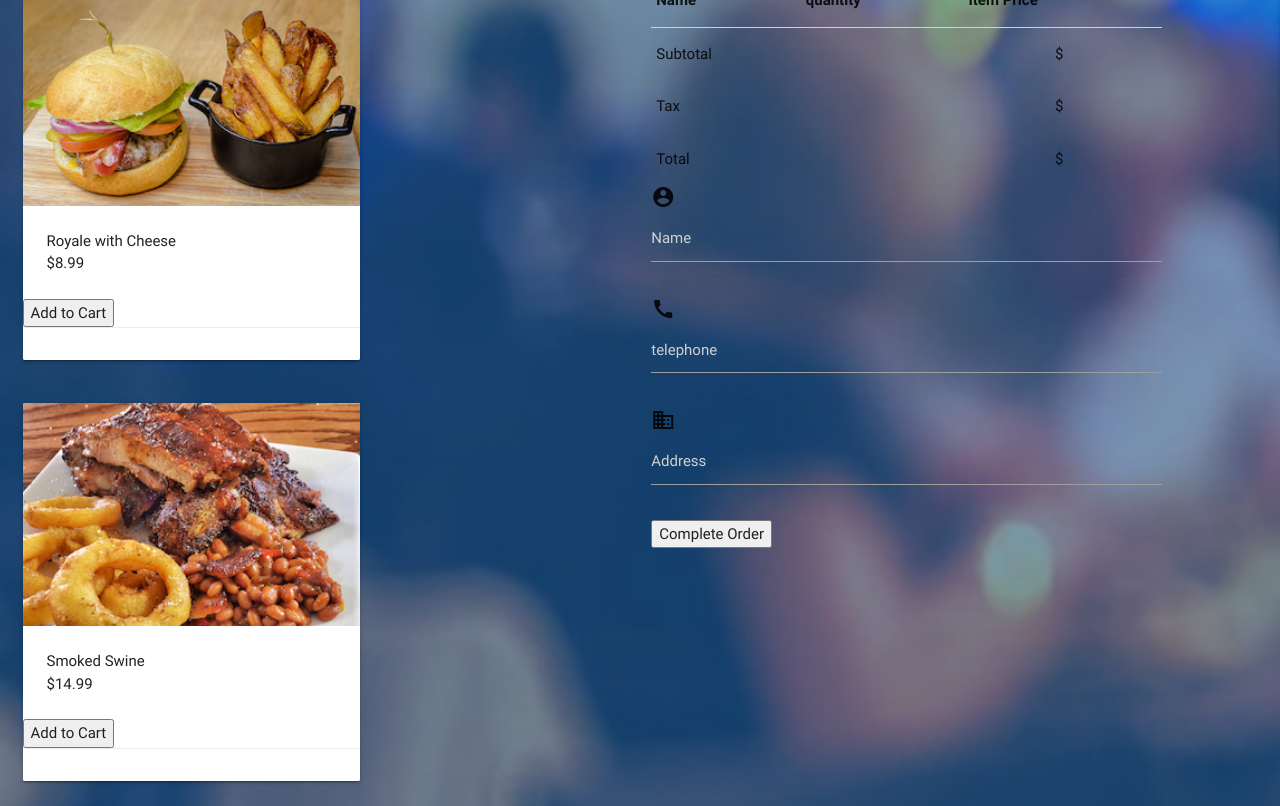
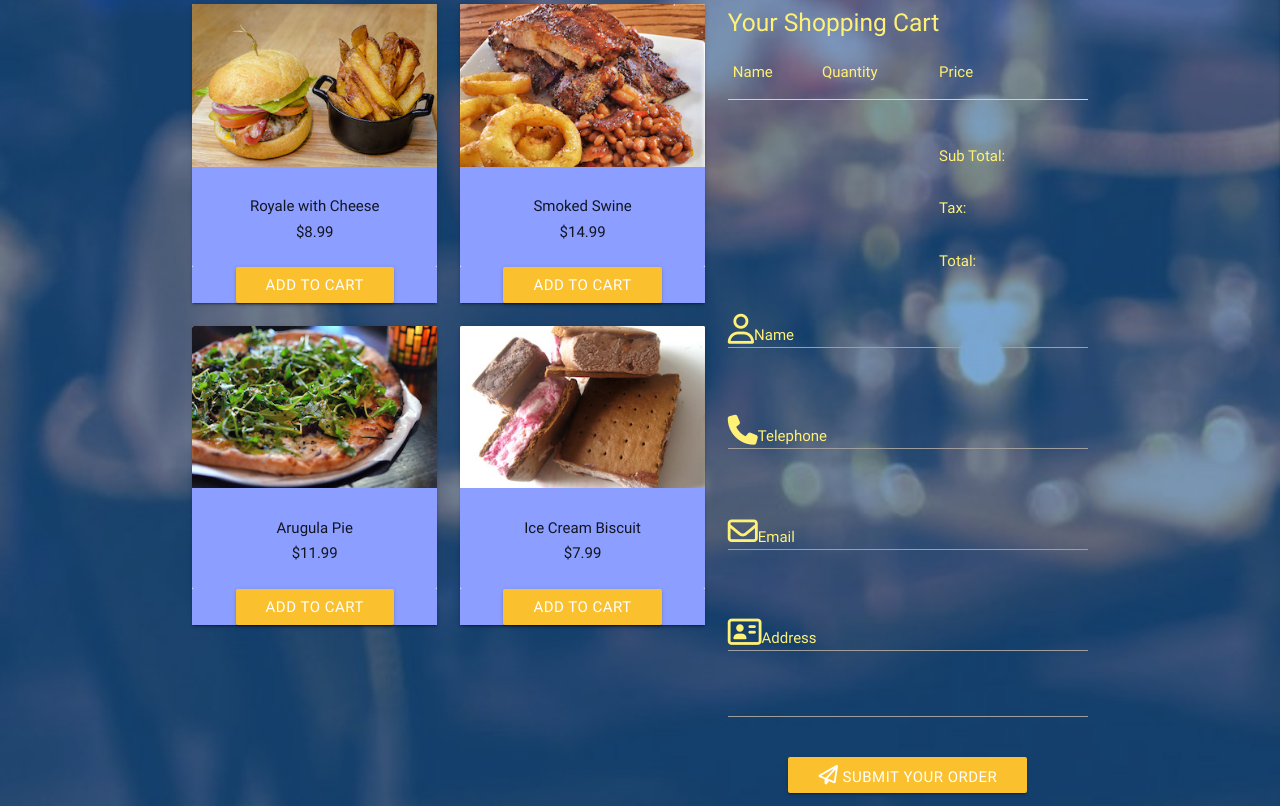
Before and after one commit to StevenJBurns/galvanize-q1-galvanize-delivers-materialize, a plain HTML site: page order.html in a window 1280 px wide. Shown: the part 608-1414 px from the top of the page. Drawn offline with nearby package versions, Linux system fonts and the light colour scheme.

Commit message:
More materialize css changes; removed borrowed code

```diff
--- a/order.html
+++ b/order.html
@@ -3,12 +3,13 @@
   <head>
     <meta charset="utf-8" />
     <meta name="viewport" content="width=device-width, initial-scale=1.0"/>
-    <title>Galvanize Delivers &bull; Home</title>
+    <title>Galvanize Delivers &bull; Order</title>
     <link rel=icon href="img/favicon-galvanize.ico">
     <link rel="stylesheet" media="screen,projection" href="https://cdnjs.cloudflare.com/ajax/libs/materialize/0.100.1/css/materialize.min.css" />
     <link rel="stylesheet" media="screen,projection" href="https://fonts.googleapis.com/icon?family=Material+Icons" />
     <link rel="stylesheet" media="screen,projection" href="css/galvanize-delivers.css" />
     <script src="https://code.jquery.com/jquery-3.2.1.min.js"></script>
+    <script src="https://use.fontawesome.com/03af6b9577.js"></script>
     <script src="js/materialize.min.js"></script>
     <script src="js/galvanize-delivers.js" defer></script>
   </head>
@@ -46,7 +47,6 @@
       </ul>
     </header>
     <main>
-      <div class="row">
       <div class="slider">
         <ul class="slides">
           <li>
@@ -69,112 +69,150 @@
           </li>
         </ul>
       </div>
-        <hr class="yellow-text text-lighten-2" />
+      <br />
+      <hr />
+      <!-- <div class="divider yellow lighten-2"></div> -->
       <h4 class="center-align yellow-text text-lighten-2">Place Your Order Here!</h4>
-        <div class="col s6">
+      <div class="container">
         <div class="row">
           <div class="col s12 m7">
+            <div class="row">
+              <div class="col s6">
                 <div class="card">
                   <div class="card-image">
                     <img src="img/burger.jpg">
                   </div>
-                <div class="card-content">
-                  <p>Royale with Cheese</p>
-                  <p>$8.99</p>
+                  <div class="card-content indigo accent-1">
+                    <h6 class="center-align truncate">Royale with Cheese</h6>
+                    <p class="center-align">$8.99</p>
                   </div>
-                <button>Add to Cart</button>
-                <div class="card-action"></div>
+                  <div class="center-align indigo accent-1">
+                    <button class="btn waves-effect waves-light yellow darken-2">Add to Cart</button>
                   </div>
                 </div>
               </div>
-          <div class="row">
-            <div class="col s12 m7">
+              <div class="col s6">
                 <div class="card">
                   <div class="card-image">
                     <img src="img/ribs.jpg">
                   </div>
-                <div class="card-content">
-                  <p>Smoked Swine</p>
-                  <p>$14.99</p>
+                  <div class="card-content indigo accent-1">
+                    <h6 class="center-align">Smoked Swine</h6>
+                    <p class="center-align">$14.99</p>
                   </div>
-                <button>Add to Cart</button>
-                <div class="card-action"></div>
+                  <div class="center-align indigo accent-1">
+                    <button class="btn waves-effect waves-light yellow darken-2">Add to Cart</button>
                   </div>
                 </div>
               </div>
-          <br>
-          <div class="row">
-            <div class="col s12 m7">
+              <div class="col s6">
                 <div class="card">
                   <div class="card-image">
                     <img src="img/pizza.jpg">
                   </div>
-                <div class="card-content">
-                  <p>Arugula Pie</p>
-                  <p>$11.99</p>
+                  <div class="card-content indigo accent-1">
+                    <h6 class="center-align">Arugula Pie</h6>
+                    <p class="center-align">$11.99</p>
                   </div>
-                <button>Add to Cart</button>
-                <div class="card-action"></div>
+                  <div class="center-align indigo accent-1">
+                    <button class="btn waves-effect waves-light yellow darken-2">Add to Cart</button>
                   </div>
                 </div>
               </div>
-          <div class="row">
-            <div class="col s12 m7">
+              <div class="col s6">
                 <div class="card">
                   <div class="card-image">
                     <img src="img/ice_cream.jpg">
                   </div>
-                <div class="card-content">
-                  <p class="foodName">Ice Cream Biscut</p>
-                  <p class="price">$7.99</p>
+                  <div class="card-content indigo accent-1">
+                    <h6 class="center-align">Ice Cream Biscuit</h6>
+                    <p class="center-align">$7.99</p>
                   </div>
-                <button>Add to Cart</button>
-                <div class="card-action"></div>
+                  <div class="center-align indigo accent-1">
+                    <button class="btn waves-effect waves-light yellow darken-2">Add to Cart</button>
                   </div>
                 </div>
               </div>
             </div>
-        <div class="col s5">
-          <table id="orderDetails" class="striped">
+          </div>
+          <div class="col s12 m5">
+            <h5 class="yellow-text text-lighten-2">Your Shopping Cart</h5>
+            <table id="orders">
               <thead>
                 <tr>
-                <th>Name</th>
-                <th></th>
-                <th id="quant">quantity</th>
-                <th><span id="priceThis">Item Price</span></th>
+                  <td class="yellow-text text-lighten-2">Name</td>
+                  <td class="yellow-text text-lighten-2">Quantity</td>
+                  <td class="yellow-text text-lighten-2">Price</td>
+                  <td></td>
                 </tr>
               </thead>
-            <tbody id="cartContents"><!-- Cart click handlers --></tbody>
-          </table>
-          <table id="orderSummary" class="">
               <tbody>
+              </tbody>
+              <tfoot>
                 <tr>
-                <td>Subtotal</td>
-                <td id="subField">$</td>
+                  <td></td>
+                  <td></td>
+                  <td></td>
+                  <td></td>
                 </tr>
                 <tr>
-                <td>Tax</td>
-                <td id="taxField">$</td>
+                  <td></td>
+                  <td></td>
+                  <td class="yellow-text text-lighten-2">Sub Total:
+                    <div id="subtotal" class="yellow-text text-lighten-2"></div>
+                  </td>
+                  <td></td>
                 </tr>
                 <tr>
-                <td>Total</td>
-                <td id="totalField">$</td>
+                  <td></td>
+                  <td></td>
+                  <td class="yellow-text text-lighten-2">Tax:
+                    <div id="tax" class="yellow-text text-lighten-2"></div>
+                  </td>
+                  <td></td>
+                  <tr>
+                    <td></td>
+                    <td></td>
+                    <td class="yellow-text text-lighten-2">Total:
+                      <div id="total" class="yellow-text text-lighten-2"></div>
+                    </td>
+                    <td></td>
                   </tr>
-            </tbody>
+              </tfoot>
             </table>
-          <form method="link" action="final.html" name="english_registration_form" id="english_registration_form">
-            <i class="material-icons prefix">account_circle</i>
-            <input type="text" id="name" name="name" aria-describedby="name-format" placeholder="Name" required> <span class="error"><p id="name_error"></p></span>
-            <i class="material-icons prefix">call</i>
-            <input type="text" id="telephone" name="telephone" placeholder="telephone" required> <span class="error"><p id="telephone_error"></p></span>
-            <i class="material-icons prefix">domain</i>
-            <input type="text" id="address" name="address" placeholder="Address" required><span class="error" required><p id="address_error"></p></span>
-            <button id = "orderButton">Complete Order</button>
+            <!-- form -->
+            <div class="row">
+              <form class="col s12">
+                <div class="row">
+                  <div class="input-field col s12">
+                    <input id="name" type="text" class="validate yellow-text text-lighten-2" required="">
+                    <label for="name" class="left-align yellow-text text-lighten-2"><i class="fa fa-user-o fa-2x" aria-hidden="true"></i>Name</label>
+                  </div>
+                </div>
+                <div class="row">
+                  <div class="input-field col s12">
+                    <input id="telephone" type="tel" class="validate yellow-text text-lighten-2" required>
+                    <label for="telephone" class="left-align yellow-text text-lighten-2"><i class="fa fa-phone fa-2x" aria-hidden="true"></i>Telephone</label>
+                  </div>
+                </div>
+                <div class="row">
+                  <div class="input-field col s12">
+                    <input id="email" type="email" class="validate yellow-text text-lighten-2" required>
+                    <label for="email" class="left-align yellow-text text-lighten-2"><i class="fa fa-envelope-o fa-2x" aria-hidden="true"></i>Email</label>
+                  </div>
+                </div>
+                <div class="row">
+                  <div class="input-field col s12">
+                    <input id="address" type="text" class="validate yellow-text text-lighten-2" required>
+                    <input id="address" type="text" class="validate yellow-text text-lighten-2" required>
+                    <label for="address" class="left-align yellow-text text-lighten-2"><i class="fa fa-address-card-o fa-2x" aria-hidden="true"></i>Address</label>
+                  </div>
+                </div>
+                <div class="center-align">
+                  <a id="submitBtn" type="submit" data-target="modal1" class=" btn modal-trigger waves-effect waves-light yellow darken-2"><i class="fa fa-paper-plane-o fa-2x" aria-hidden="true"></i> Submit your order</a>
+                </div>
               </form>
-          <div id="myModal" class="modal">
-          <div class="modal-content">
-            <span class="close">&times;</span>
-            <p>Some text in the Modal</p>
+            </div>
           </div>
         </div>
       </div>
```
Also changed, not shown: index.html (+6 -2 lines). Lines whose indentation alone changed are shown as unchanged.
